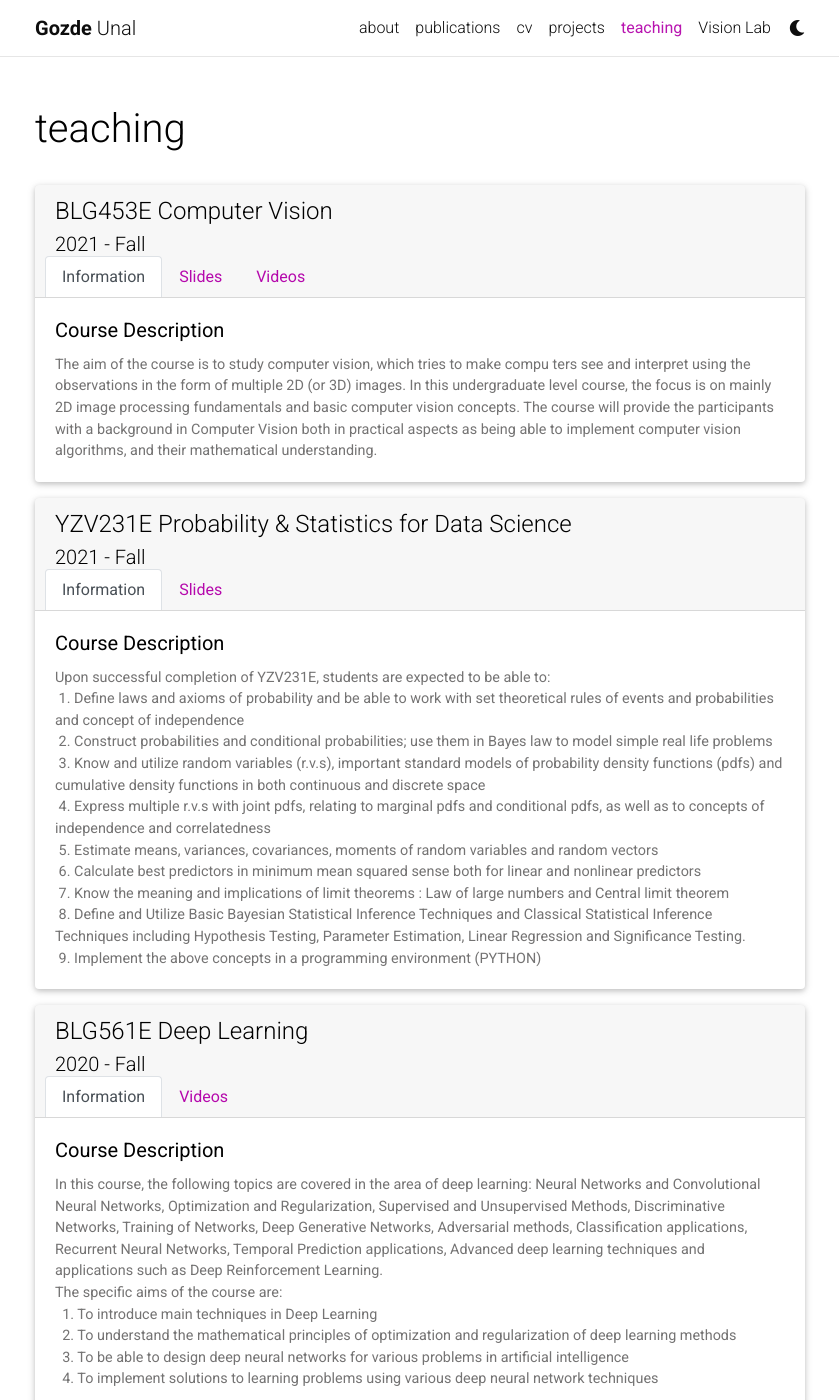
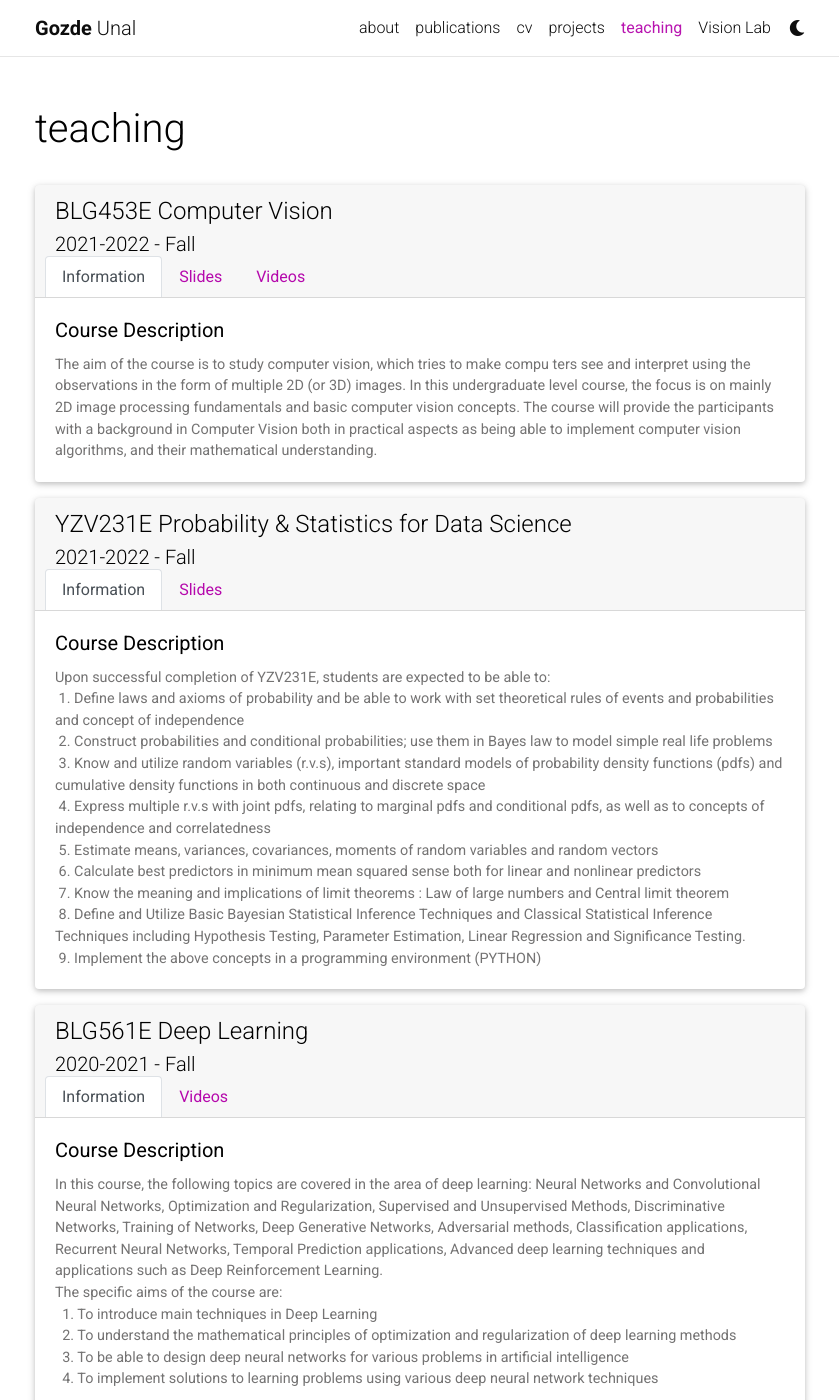
Before and after one commit to gozde-unal/gozde-unal.github.io, a Jekyll site: the page built from _pages/teaching.md, in a window 1280 px wide and 1400 px high. Shown: the whole window, without its empty margins (220-1059 px from the left). Built offline with Jekyll 4.4.1, drawn with Linux system fonts in a browser that asks for light colours; comment, search, counter and statistics services are not loaded; a style sheet for code colours, icons or effects is not loaded.

Commit message:
teaching

```diff
--- a/_data/teaching.yml
+++ b/_data/teaching.yml
@@ -2,7 +2,7 @@ courses:
   - title: Deep Learning
     code: BLG561E
     term: Fall
-    year: 2020
+    year: 2020-2021
     video_link: https://www.youtube.com/embed/videoseries?list=PLAkQqIKJRWIaLet_vlLAXIbu0dSYwAPEy
     description: >
       In this course, the following topics are covered in the area of deep learning: Neural Networks and Convolutional Neural Networks, Optimization and Regularization, Supervised and Unsupervised Methods, Discriminative Networks, Training of Networks, Deep Generative Networks, Adversarial methods, Classification applications, Recurrent Neural Networks, Temporal Prediction applications, Advanced deep learning techniques and applications such as Deep Reinforcement Learning. <br>
@@ -15,7 +15,7 @@ courses:
   - title: Probability & Statistics for Data Science
     code: YZV231E
     term: Fall
-    year: 2021
+    year: 2021-2022
     description: >
       Upon successful completion of YZV231E, students are expected to be able to: <br>
           &nbsp;1. Define laws and axioms of probability and be able to work with set theoretical rules of events and probabilities and concept of independence <br>
@@ -60,7 +60,7 @@ courses:
   - title: Computer Vision
     code: BLG453E
     term: Fall
-    year: 2021
+    year: 2021-2022
     video_link: https://www.youtube.com/embed/videoseries?list=PLAkQqIKJRWIZpBkdaKKwrqUAwGWQGKgc4
     description: >
       The aim of the course is to study computer vision, which tries to make compu ters see and interpret using the observations in the form of multiple 2D (or 3D) images. In this undergraduate level course, the focus is on mainly 2D image processing fundamentals and basic computer vision concepts. The course will provide the participants with a background in Computer Vision both in practical aspects as being able to implement computer vision algorithms, and their mathematical understanding.
```
